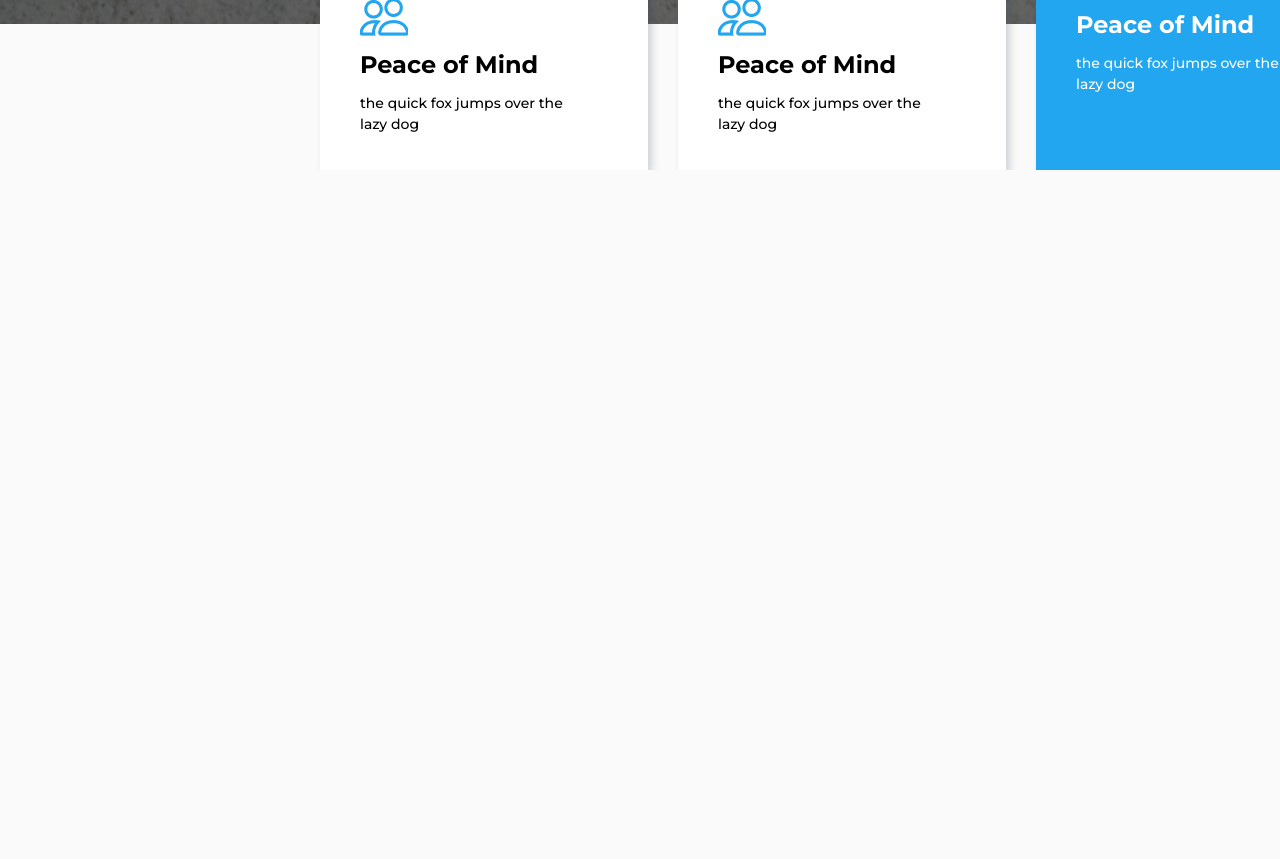
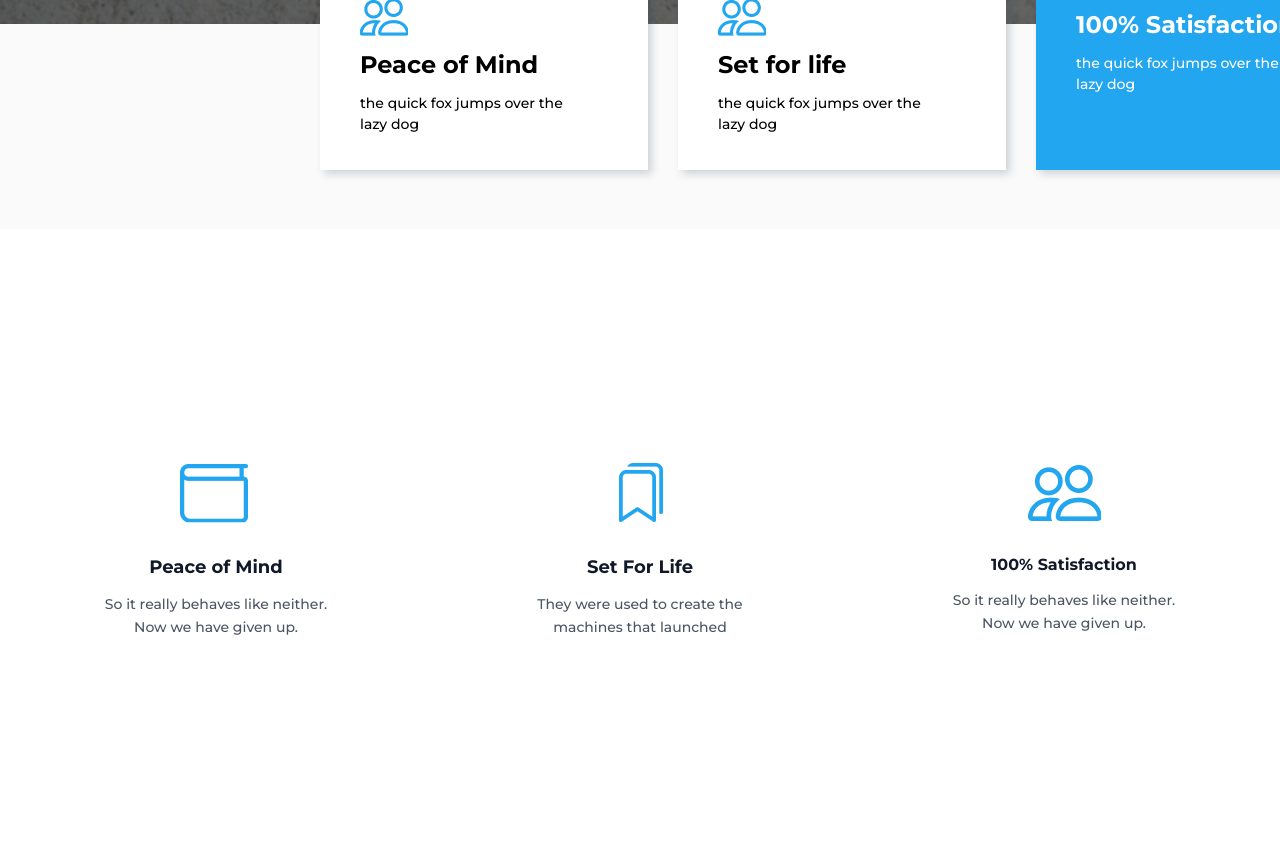
Before and after one commit to fobebobe/practica, a plain HTML site: page tutugin/index.html in a window 1280 px wide. Shown: the part 898-1757 px from the top of the page. Before the commit the page ends 1068 px from the top, so only its background shows below. Drawn offline with nearby package versions, Linux system fonts and the light colour scheme.

Commit message:
добавил вторую секцию

```diff
--- a/tutugin/index.html
+++ b/tutugin/index.html
@@ -56,19 +56,57 @@
         <div class="card">
           <div class="card_item">
             <img src="./img/icn.png" alt="">
-            <h1>Peace of Mind</h1>
+            <h1>Set for life</h1>
             <p>the quick fox jumps over the <br> lazy dog</p>
           </div>
         </div>
         <div class="card_blue">
           <div class="card_item">
             <img src="./img/icn_blue.png" alt="">
-            <h1 class="text-white">Peace of Mind</h1>
+            <h1 class="text-white">100% Satisfaction</h1>
             <p class="text-white">the quick fox jumps over the <br> lazy dog</p>
           </div>
         </div>
       </div>
   </div>
+<!-- section 2 -->
+  <section class="text-gray-600 body-font section_two">
+    <div class="container px-5 py-24 mx-auto">
+      <div class="flex flex-wrap sm:-m-4 -mx-4 -mb-10 -mt-4 md:space-y-0 space-y-6">
+        <div class="p-4 md:w-1/3 flex flex-col text-center items-center">
+          <div class="w-20 h-20 inline-flex items-center justify-center  mb-5 flex-shrink-0 mt-32">
+            <img src="./img/book.png" alt="">
+          </div>
+          <div class="flex-grow card_item2">
+            <h2 class="text-gray-900 text-lg font-bold mb-3">Peace of Mind</h2>
+            <p class="leading-relaxed text-base font-medium">So it really behaves like neither. <br>
+              Now we have given up. </p>
+          </div>
+        </div>
+        <div class="p-4 md:w-1/3 flex flex-col text-center items-center">
+          <div class="w-20 h-20 inline-flex items-center justify-center  mb-5 flex-shrink-0 mt-32">
+            <img src="./img/zakladka.png" alt="">
+          </div>
+          <div class="flex-grow card_item2">
+            <h2 class="text-gray-900 text-lg font-bold mb-3">Set For Life</h2>
+            <p class="leading-relaxed text-base font-medium">They were used to create the <br>
+              machines that launched </p>
+
+          </div>
+        </div>
+        <div class="p-4 md:w-1/3 flex flex-col text-center items-center">
+          <div class="w-20 h-20 inline-flex items-center justify-center  mb-5 flex-shrink-0 mt-32">
+            <img src="./img/icn_large.png" alt="">
+          </div>
+          <div class="flex-grow card_item2">
+            <h2 class="text-gray-900  font-bold mb-3">100% Satisfaction</h2>
+            <p class="leading-relaxed text-base mb-32 font-medium">So it really behaves like neither. <br>
+              Now we have given up. </p>
+          </div>
+        </div>
+      </div>
+    </div>
+  </section>
 
 
 
--- a/tutugin/style.css
+++ b/tutugin/style.css
@@ -52,3 +52,18 @@ body{
   left: 25%;
   top: 860px;
 }
+
+/* section2 */
+
+.section_two{
+  margin-top: 205px;
+  background-color: white;
+}
+
+.card_item2 p{
+  font-size: 14px;
+}
+.card_item2 h1{
+  font-weight: bold;
+  font-size: 24px;
+}
```
Also changed, not shown: tutugin/img/book.png (added), tutugin/img/icn_large.png (added), tutugin/img/zakladka.png (added).
